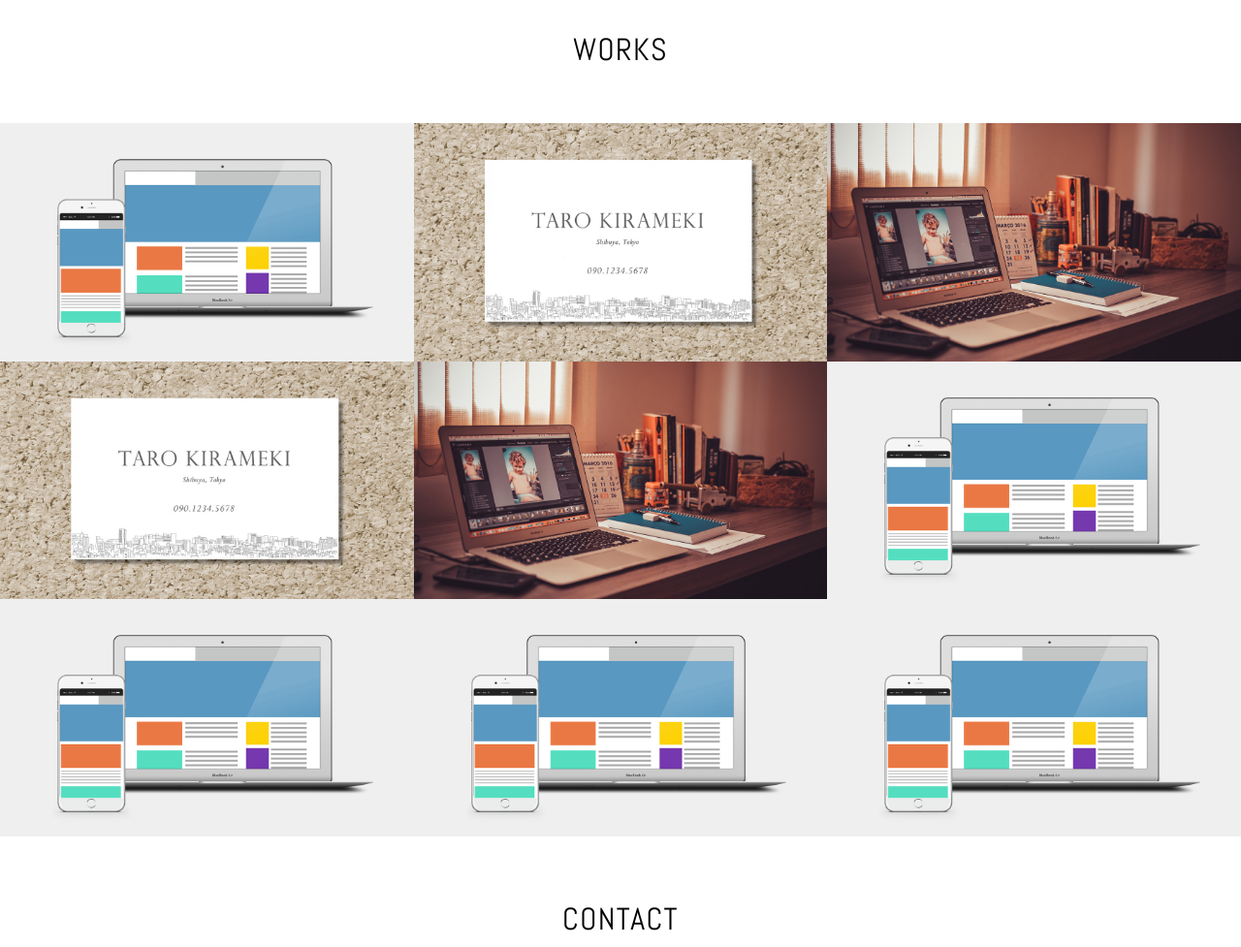
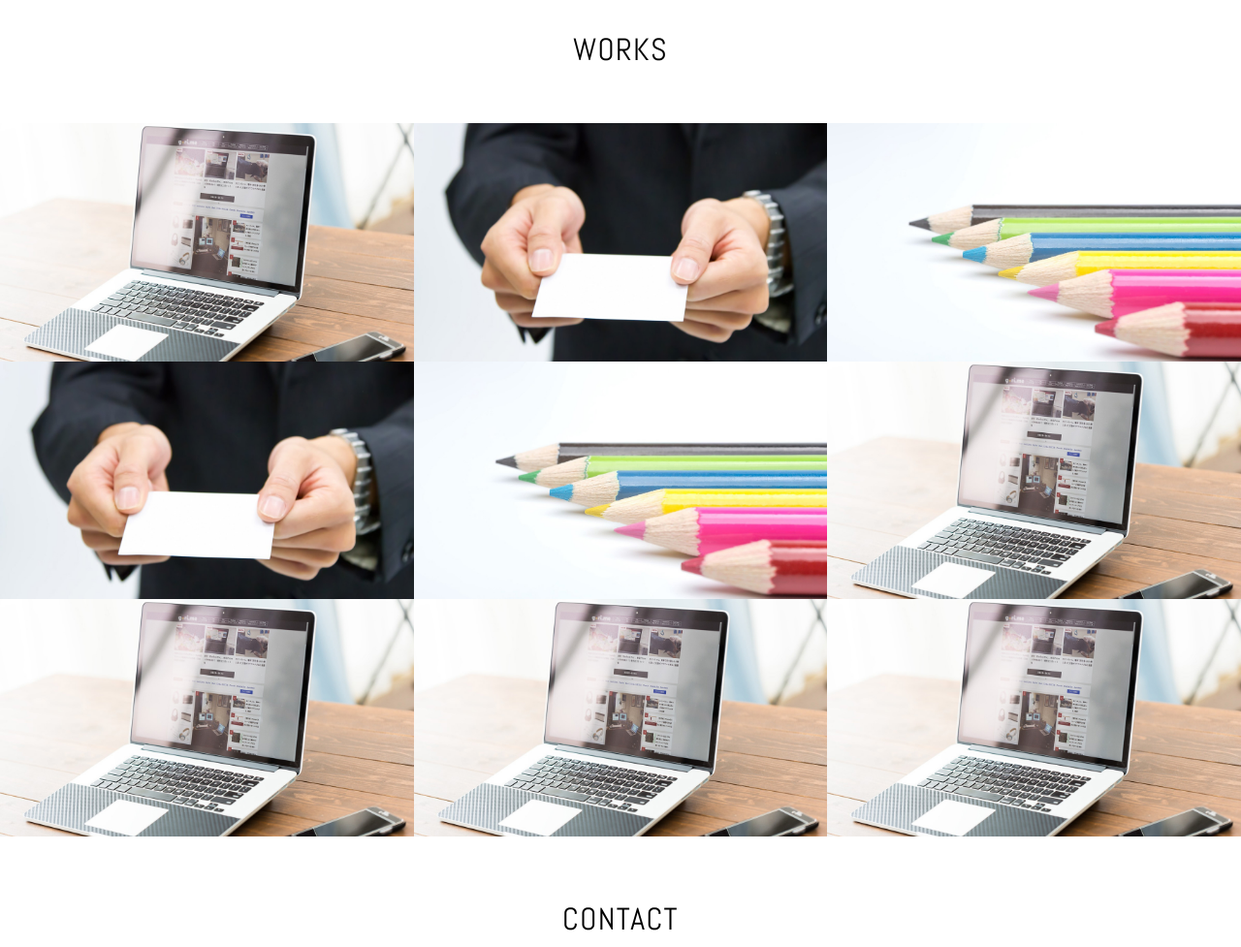
Before and after one commit to pantsfestival/github.io, a plain HTML site: page index.html in a window 1280 px wide. Shown: the part 1020-1997 px from the top of the page at 97% size. Drawn offline with nearby package versions, Linux system fonts and the light colour scheme.

Commit message:
forth commit changes images

```diff
--- a/css/style.css
+++ b/css/style.css
@@ -297,7 +297,7 @@ section h2,
 
 .uppercase,
 section h2,
-#skills #3,
+#skills h3,
 #works .works-box a .works-box-inner .button-readore
 {
     text-transform: uppercase;
--- a/index.html
+++ b/index.html
@@ -15,7 +15,7 @@
 
             <div class="profile">
                 <h1 class="site-title abel uppercase text-center">Web Designer <span>Ryo Mikami</span></h1>
-                <img src="./images/img_profile.jpg" alt="プロフィール写真" width="140" height="140" class="block-center profile-icon">
+                <img src="./images/img_profile_sepia.jpg" alt="プロフィール写真" width="140" height="140" class="block-center profile-icon">
 
                 <p>千葉県在住のWebデザイナー、三上遼です。オンラインスクールでWeb制作について学んでいます。これからさらにWeb制作の技術や知識を身につけて、Webサイト運用や問題解決のアドバイスもできるデザイナーになりたいです。</p>
             </div>
@@ -45,7 +45,7 @@
                 <h2 class="text-center">Works</h2>
                 <div class="works-box">
                     <a href="#">
-                        <img src="./images/img_work_site.png" alt="株式会社きらめき コーポレートサイト様 Webサイトデザイン">
+                        <img src="./images/img_corporate_site.jpg" alt="株式会社きらめき コーポレートサイト様 Webサイトデザイン">
                         <div class="works-box-inner">
                             <div class="text-center">
                                 <h3>株式会社きらめき コーポレートサイト</h3>
@@ -57,7 +57,7 @@
                 </div>
                 <div class="works-box">
                     <a href="#">
-                        <img src="./images/img_work_card.jpg" alt="きらめき花子様　名刺デザイン">
+                        <img src="./images/img_business_card.jpg" alt="きらめき花子様　名刺デザイン">
                         <div class="works-box-inner">
                             <div class="text-center">
                                 <h3>きらめき花子様 名刺</h3>
@@ -69,7 +69,7 @@
                 </div>
                 <div class="works-box">
                     <a href="#">
-                        <img src="./images/img_work_blog.jpg" alt="WordPressオリジナルテーマ">
+                        <img src="./images/img_blog_design.jpg" alt="WordPressオリジナルテーマ">
                         <div class="works-box-inner">
                             <div class="text-center">
                                 <h3>ブログデザイン</h3>
@@ -81,7 +81,7 @@
                 </div>
                 <div class="works-box">
                     <a href="#">
-                        <img src="./images/img_work_card.jpg" alt="きらめき花子様 名刺デザイン">
+                        <img src="./images/img_business_card.jpg" alt="きらめき花子様 名刺デザイン">
                         <div class="works-box-inner">
                             <div class="text-center">
                                 <h3>きらめき花子様 名刺</h3>
@@ -93,7 +93,7 @@
                 </div>
                 <div class="works-box">
                     <a href="#">
-                        <img src="./images/img_work_blog.jpg" alt="WordPressオリジナルテーマ">
+                        <img src="./images/img_blog_design.jpg" alt="WordPressオリジナルテーマ">
                         <div class="works-box-inner">
                             <div class="text-center">
                                 <h3>ブログデザイン</h3>
@@ -105,7 +105,7 @@
                 </div>
                 <div class="works-box">
                     <a href="#">
-                        <img src="./images/img_work_site.png" alt="株式会社きらめき コーポレートサイト様 Webサイトデザイン">
+                        <img src="./images/img_corporate_site.jpg" alt="株式会社きらめき コーポレートサイト様 Webサイトデザイン">
                         <div class="works-box-inner">
                             <div class="text-center">
                                 <h3>株式会社きらめき コーポレートサイト</h3>
@@ -117,7 +117,7 @@
                 </div>
                 <div class="works-box">
                     <a href="#">
-                        <img src="./images/img_work_site.png" alt="株式会社きらめき コーポレートサイト様 Webサイトデザイン">
+                        <img src="./images/img_corporate_site.jpg" alt="株式会社きらめき コーポレートサイト様 Webサイトデザイン">
                         <div class="works-box-inner">
                             <div class="text-center">
                                 <h3>株式会社きらめき コーポレートサイト</h3>
@@ -129,7 +129,7 @@
                 </div>
                 <div class="works-box">
                     <a href="#">
-                        <img src="./images/img_work_site.png" alt="株式会社きらめき コーポレートサイト様 Webサイトデザイン">
+                        <img src="./images/img_corporate_site.jpg" alt="株式会社きらめき コーポレートサイト様 Webサイトデザイン">
                         <div class="works-box-inner">
                             <div class="text-center">
                                 <h3>株式会社きらめき コーポレートサイト</h3>
@@ -141,7 +141,7 @@
                 </div>
                 <div class="works-box">
                     <a href="#">
-                        <img src="./images/img_work_site.png" alt="株式会社きらめき コーポレートサイト様 Webサイトデザイン">
+                        <img src="./images/img_corporate_site.jpg" alt="株式会社きらめき コーポレートサイト様 Webサイトデザイン">
                         <div class="works-box-inner">
                             <div class="text-center">
                                 <h3>株式会社きらめき コーポレートサイト</h3>
```
Also changed, not shown: images/img_blog_design.jpg (added), images/img_business_card.jpg (added), images/img_corporate_site.jpg (added), images/img_profile_sepia.jpg (added).
